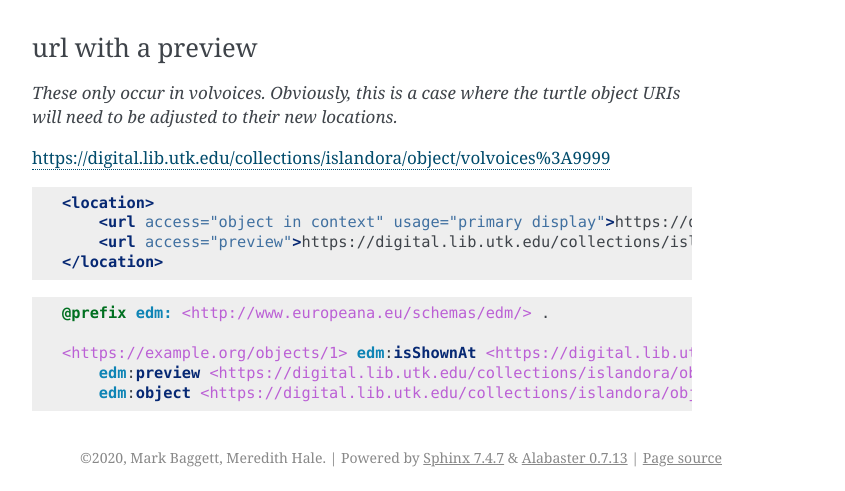
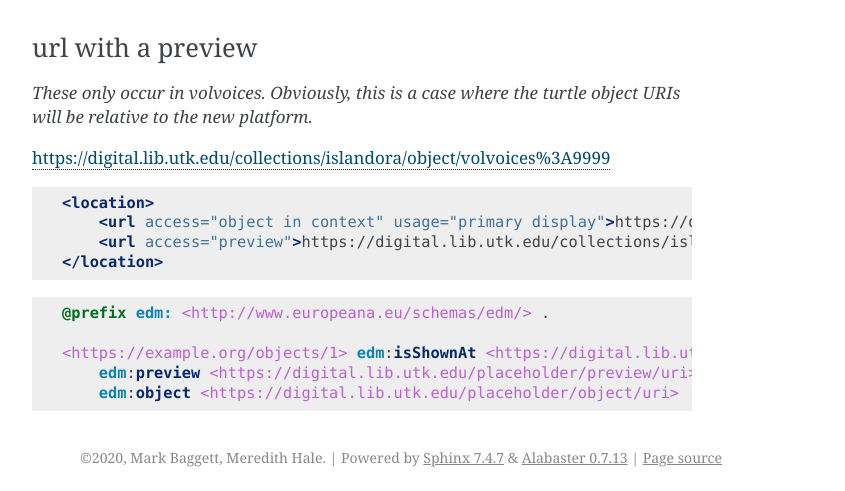
Before and after one commit to UTKcataloging/mods_to_rdf, a Sphinx documentation site: the page built from docs/source/top_level_elements/location.rst, in a window 1280 px wide and 900 px high, scrolled down 3030 px. Shown: the part 403-894 px from the top of the window, without its empty margins (388-1233 px from the left). Built offline with Sphinx 7.4.7, drawn with Linux system fonts in a browser that asks for light colours; formulas are drawn with MathJax 3; some of the changed lines change nothing that is shown.

Commit message:
Update physicallocation.url turtle example.

```diff
--- a/docs/source/top_level_elements/location.rst
+++ b/docs/source/top_level_elements/location.rst
@@ -188,7 +188,7 @@ https://digital.lib.utk.edu/collections/islandora/object/arrowmont%3A208/datastr
 url with a preview
 ^^^^^^^^^^^^^^^^^^
 
-*These only occur in volvoices. Obviously, this is a case where the turtle object URIs will need to be adjusted to their new locations.*
+*These only occur in volvoices. Obviously, this is a case where the turtle object URIs will be relative to the new platform.*
 
 https://digital.lib.utk.edu/collections/islandora/object/volvoices%3A9999
 
@@ -203,6 +203,6 @@ https://digital.lib.utk.edu/collections/islandora/object/volvoices%3A9999
 
     @prefix edm: <http://www.europeana.eu/schemas/edm/> .
 
-    <https://example.org/objects/1> edm:isShownAt <https://digital.lib.utk.edu/collections/islandora/object/volvoices%3A9999> ;
-        edm:preview <https://digital.lib.utk.edu/collections/islandora/object/volvoices%3A9999/datastream/TN/view> ;
-        edm:object <https://digital.lib.utk.edu/collections/islandora/object/volvoices%3A9999/datastream/OBJ/view> .
+    <https://example.org/objects/1> edm:isShownAt <https://digital.lib.utk.edu/placeholder/shownat/uri> ;
+        edm:preview <https://digital.lib.utk.edu/placeholder/preview/uri> ;
+        edm:object <https://digital.lib.utk.edu/placeholder/object/uri> .
```
